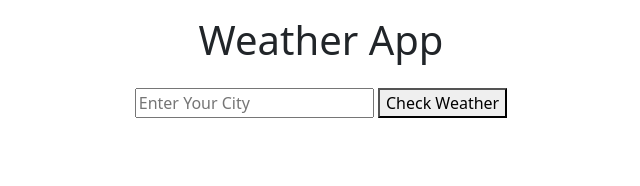
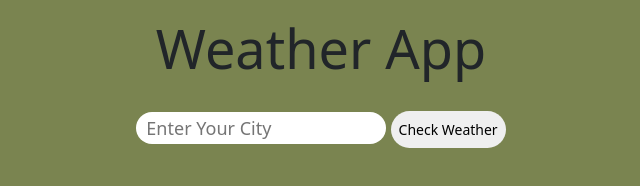
Before and after one commit to Hamzaabro5/Weather-App, a plain HTML site: page index.html in a window 1280 px wide. Shown: the whole page, without its empty margins (319-959 px from the left). Drawn offline with nearby package versions, Linux system fonts and the light colour scheme.

Commit message:
Weather App

```diff
--- a/index.html
+++ b/index.html
@@ -5,6 +5,7 @@
     <meta name="viewport" content="width=device-width, initial-scale=1.0">
     <title>Weather App</title>
     <link href="https://cdn.jsdelivr.net/npm/bootstrap@5.3.3/dist/css/bootstrap.min.css" rel="stylesheet" integrity="sha384-QWTKZyjpPEjISv5WaRU9OFeRpok6YctnYmDr5pNlyT2bRjXh0JMhjY6hW+ALEwIH" crossorigin="anonymous">
+    <link rel="stylesheet" href="style.css">
 </head>
 <body class="text-center">
 
@@ -35,6 +36,13 @@
 
 
 
+
+
+
+
+
+
+
     <!-- Axios Npm Cdn Link -->
     <script src="https://cdn.jsdelivr.net/npm/axios@1.6.7/dist/axios.min.js"></script>
     <!-- Axios Npm Cdn Link -->
--- /dev/null
+++ b/style.css
@@ -0,0 +1,32 @@
+*{
+    margin: 0;
+    padding: 0;
+    box-sizing: border-box;
+}
+body{
+    background-color: #7A8450;
+}
+h1{
+    text-align: center;
+    font-size: 54px;
+
+}
+form{
+    text-align: center;
+    margin-top: 30px;
+}
+input{
+    width: 250px;
+    height: 4vh;
+    font-size: 18px;
+    padding: 10px;
+    border-radius: 30px;
+    border: none;
+}
+button{
+    font-size: 14px;
+    padding: 8px;
+    border-radius: 25px;
+    border: none;
+    cursor: pointer;
+}
```
